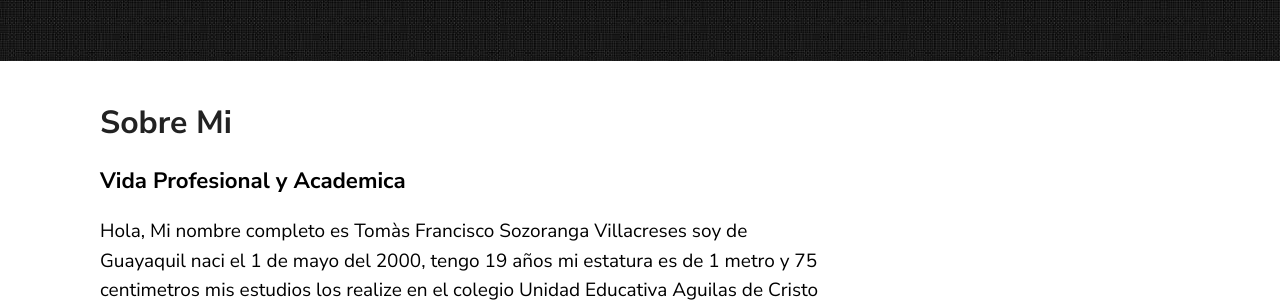
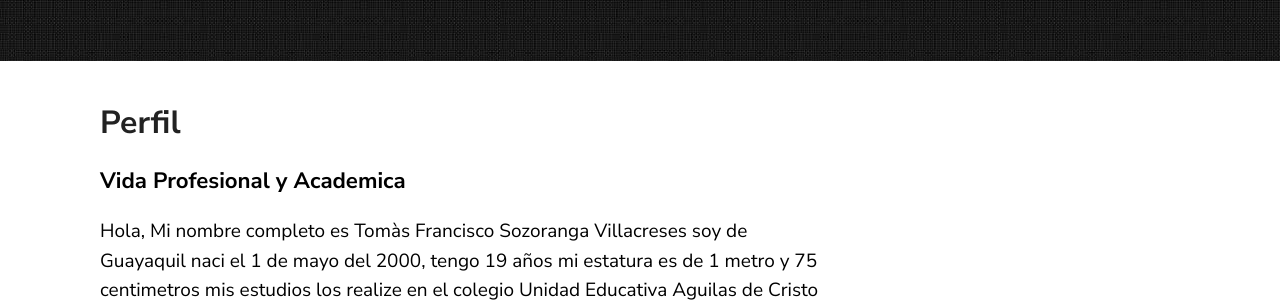
Before and after one commit to TOMAS2000-SV/TOMAS2000-SV.github.io, a Jekyll site: the page built from index.md, in a window 1280 px wide and 900 px high, scrolled down 372 px. Shown: the part 159-461 px from the top of the window. Built offline with Jekyll 4.4.1, drawn with Linux system fonts in a browser that asks for light colours.

Commit message:
Update home.html

```diff
--- a/_layouts/home.html
+++ b/_layouts/home.html
@@ -5,8 +5,8 @@ layout: page
 <ul class="posts">
 
 	<li><div class="post-meta">
-			<a class="post-link" href="/sobremi.html">
-				<h2 class="post-title">Sobre Mi</h2>
+			<a class="post-link" href="/">
+				<h2 class="post-title">Perfil</h2>
 			</a>
 
 		</div>
```
